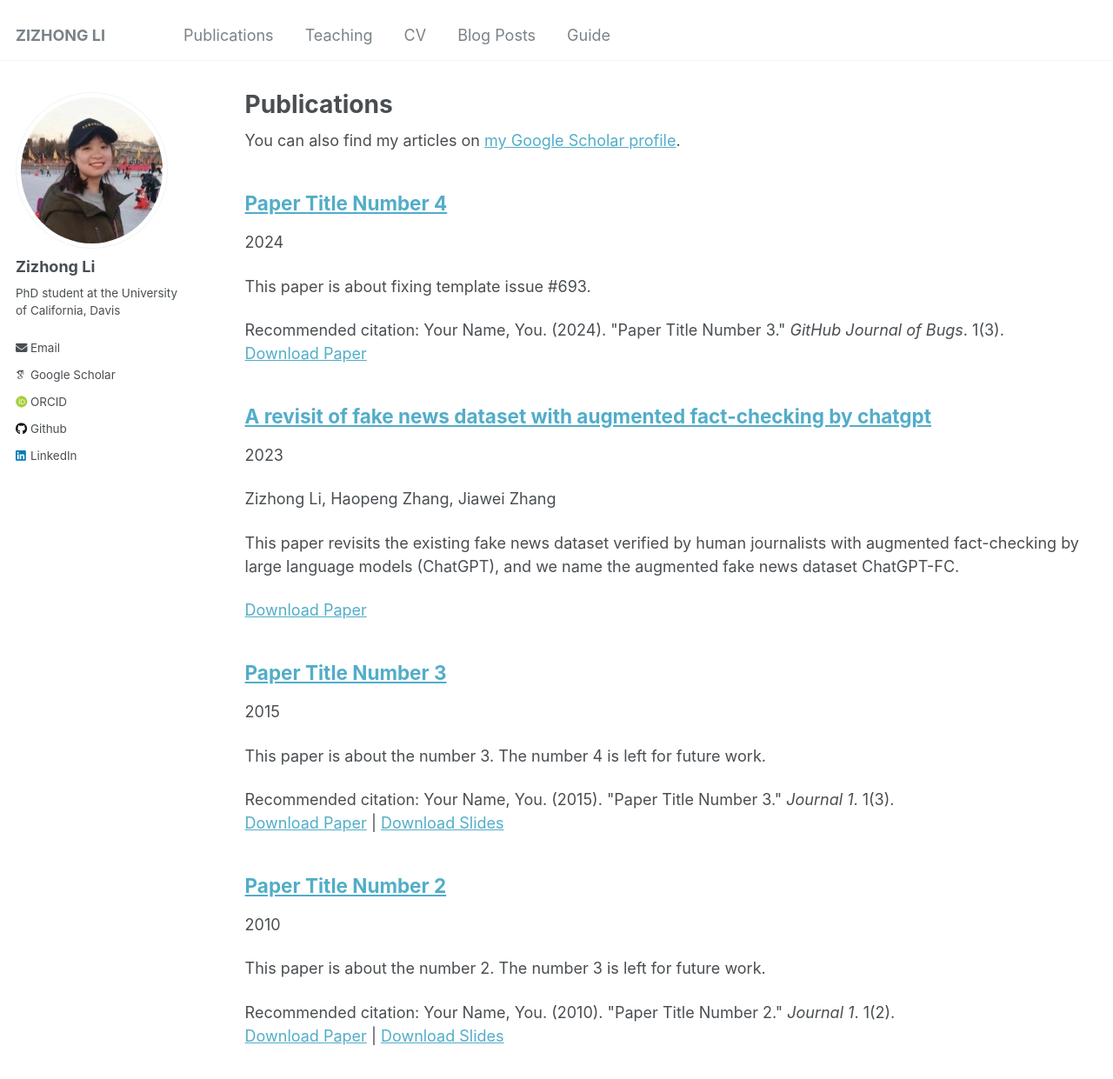
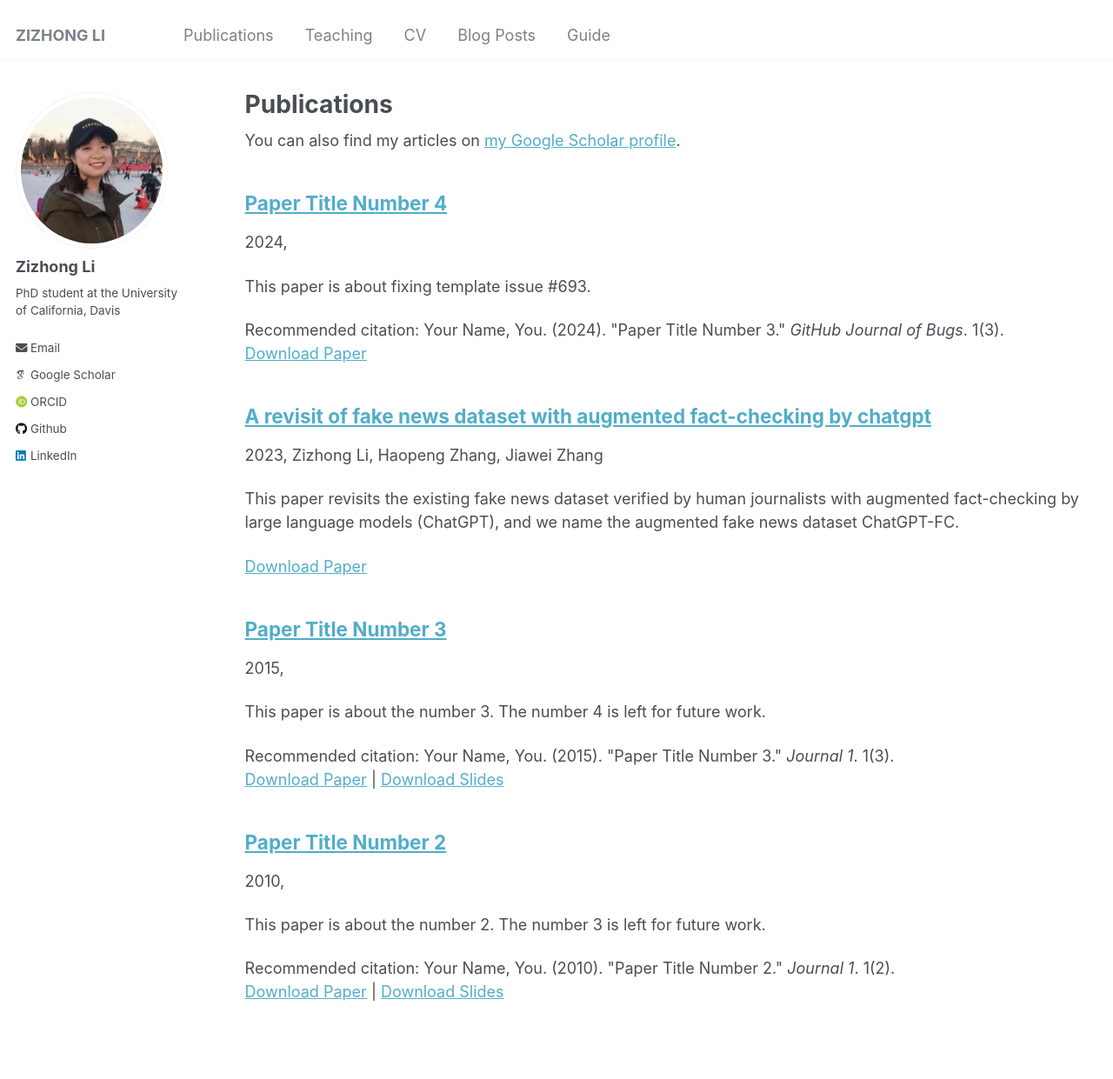
Before and after one commit to lizizhong/lizizhong.github.io, a Jekyll site: the page built from _pages/publications.md, in a window 1280 px wide and 1400 px high. Shown: the top 1241 px of the window at 87% size. Built offline with Jekyll 4.4.1, drawn with Linux system fonts in a browser that asks for light colours; some web fonts are replaced.

Commit message:
Update archive-single.html

```diff
--- a/_includes/archive-single.html
+++ b/_includes/archive-single.html
@@ -42,8 +42,7 @@
           <p> {{ post.type }}, <i>{{ post.venue }}</i>, {{ post.date | default: "1900-01-01" | date: "%Y" }} </p>
         {% elsif post.collection == 'publications' %}
 <!--           <p>Published in <i>{{ post.venue }}</i>, {{ post.date | default: "1900-01-01" | date: "%Y" }} </p> -->
-          <p> {{ post.date | default: "1900-01-01" | date: "%Y" }} </p>
-          <p> {{ post.author }} </p>
+          <p> {{ post.date | default: "1900-01-01" | date: "%Y" }}, {{ post.author }} </p>
         {% elsif post.date %}
          <p class="page__date"><strong><i class="fa fa-fw fa-calendar" aria-hidden="true"></i> {{ site.data.ui-text[site.locale].date_label | default: "Publication date:" }}</strong> <time datetime="{{ post.date | default: "1900-01-01" | date_to_xmlschema }}">{{ post.date | default: "1900-01-01" | date: "%B %d, %Y" }}</time></p>
         {% endif %}
```
